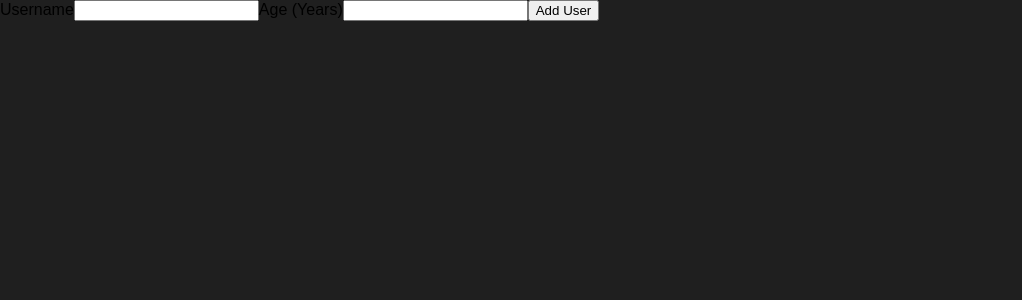
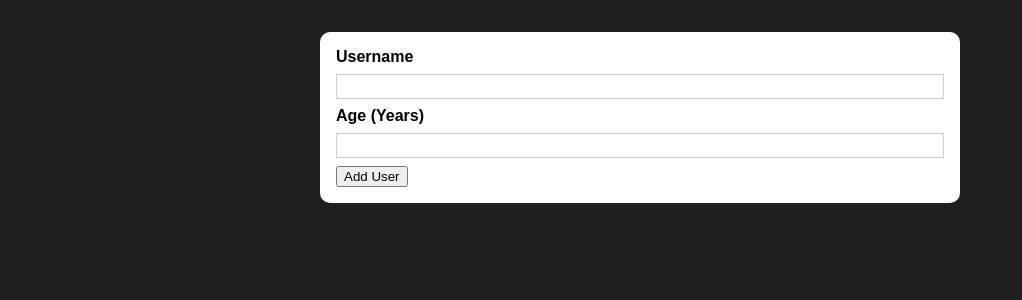
Before and after one commit to tatacsd/Section8-UserProject, a React (Create React App) app: page / in a window 1280 px wide. Shown: the top 300 px of the page, without its empty margins (0-1022 px from the left). Built offline with nearby package versions, Linux system fonts and the light colour scheme.

Commit message:
90. Adding a re-usable "Card" Component

```diff
--- /dev/null
+++ b/src/components/UI/Cards.js
@@ -0,0 +1,10 @@
+import React from "react";
+import css from "./Cards.module.css";
+
+const Card = (props) => {
+  return (
+    <div className={`${css.card} ${props.className}`}>{props.children}</div>
+  );
+};
+
+export default Card;
--- /dev/null
+++ b/src/components/UI/Cards.module.css
@@ -0,0 +1,5 @@
+.card {
+    background: white;
+    box-shadow: 0 2px 8 px rgba(0,0,0, 0.26);
+    border-radius: 10px;
+}
--- a/src/components/Users/AddUser.js
+++ b/src/components/Users/AddUser.js
@@ -1,4 +1,6 @@
 import React from "react";
+import Card from "../UI/Cards";
+import css from "./AddUser.module.css";
 
 const AddUser = (props) => {
   const AddUserHandler = (event) => {
@@ -6,6 +8,7 @@ const AddUser = (props) => {
   };
 
   return (
+    <Card className={css.input}>
       <form onSubmit={AddUserHandler}>
         <label htmlFor="username">Username</label>
         <input type="text" name="username" />
@@ -13,6 +16,7 @@ const AddUser = (props) => {
         <input type="number" name="age" />
         <button type="submit">Add User</button>
       </form>
+    </Card>
   );
 };
 
--- /dev/null
+++ b/src/components/Users/AddUser.module.css
@@ -0,0 +1,26 @@
+.input {
+    margin: 2rem auto;
+    padding: 1rem;
+    width: 90%;
+    max-width: 40rem;
+}
+
+.input label {
+    display: block;
+    font-weight: bold;
+    margin-bottom: 0.5rem;
+}
+
+.input input {
+    font: inherit;
+    display: block;
+    width: 100%;
+    border: 1px solid #ccc;
+    padding: 0.15rem;
+    margin-bottom: 0.5rem;
+}
+
+.input input:focus {
+    outline: none;
+    border-color: #4f005f;
+}
```
Lines whose indentation alone changed are shown as unchanged.
